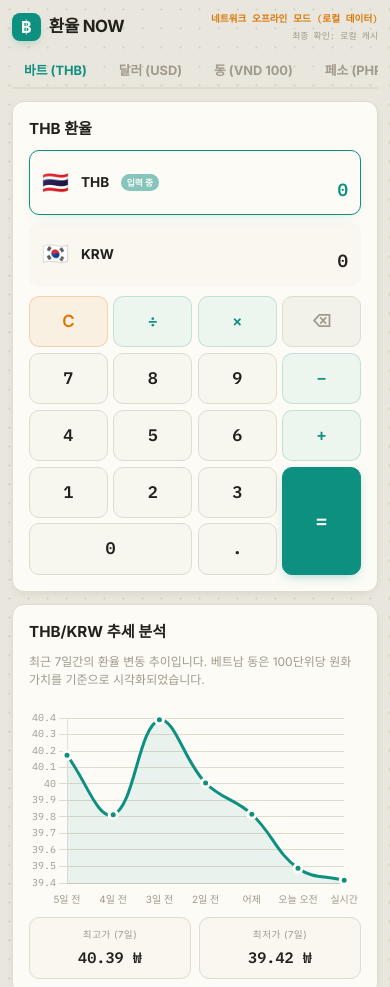
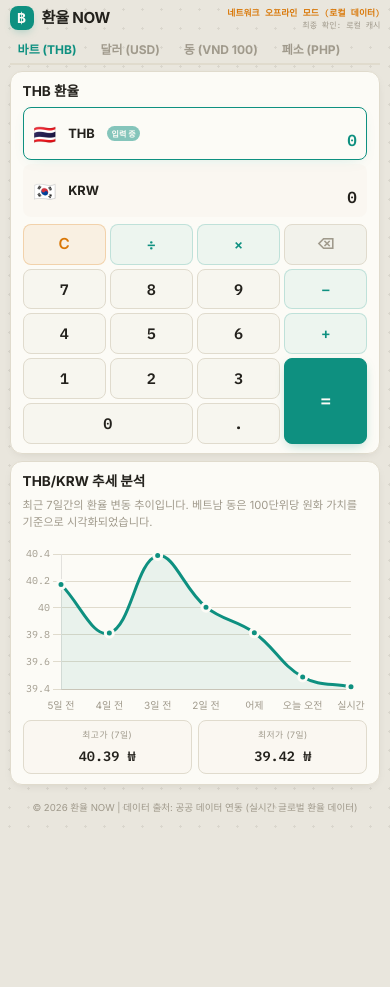
Before and after one commit to drbrookskim/exchangenow, a plain HTML site: page index.html in a window 390 px wide. Shown: the top 987 px of the page. After the commit the page ends 844 px from the top, so only its background shows below. Drawn offline with nearby package versions, Linux system fonts and the light colour scheme; no server answers.

Commit message:
fix: ultra-compact vertical spacing on mobile so keypad rows (1-9, 0, .) are fully visible above URL bar

```diff
--- a/index.css
+++ b/index.css
@@ -507,195 +507,81 @@ footer p {
    Covers: 5.5" cover (≈320px), 6.1" (≈375px), 6.5" cover (≈385px),
            6.7" (≈390px), 6.9" (≈412px)
    ========================================================================== */
+/* ==========================================================================
+   Responsive: Phone Screens (all phones including cover screens)
+   Covers: 5.5" cover (≈320px), 6.1" (≈375px), 6.5" cover (≈385px),
+           6.7" (≈390px), 6.9" (≈412px)
+   ========================================================================== */
 @media (max-width: 599px) {
   body {
-    padding: 0.75rem 0.75rem;
-    padding: calc(0.75rem + env(safe-area-inset-top)) 0.75rem calc(0.75rem + env(safe-area-inset-bottom)) 0.75rem;
+    padding: 0.35rem 0.6rem;
+    padding: calc(0.35rem + env(safe-area-inset-top)) 0.6rem calc(0.35rem + env(safe-area-inset-bottom)) 0.6rem;
   }
 
-  /* Header compact */
+  /* Header ultra-compact */
   header {
-    margin-bottom: 0.75rem;
+    margin-bottom: 0.35rem;
   }
 
   .header-top {
-    margin-bottom: 0.6rem;
+    margin-bottom: 0.25rem;
   }
 
   .logo-badge {
-    width: 1.8rem;
-    height: 1.8rem;
-    font-size: 1rem;
-  }
-
-  h1 {
-    font-size: 1.05rem;
-  }
-
-  .api-status {
-    font-size: 0.6rem;
-  }
-
-  .last-updated {
-    font-size: 0.55rem;
-  }
-
-  /* Nav tabs compact */
-  .nav-tab {
-    font-size: 0.8rem;
-    padding: 0.5rem 0.75rem;
-  }
-
-  /* Main grid mobile gap */
-  .main-grid {
-    gap: 0.75rem;
-  }
-
-  /* Card compact */
-  .card {
-    padding: 1rem;
-    border-radius: 12px;
-  }
-
-  .card-title {
-    font-size: 0.95rem;
-    margin-bottom: 0.6rem;
-  }
-
-  .card-subtitle {
-    font-size: 0.75rem;
-    margin-bottom: 0.75rem;
-  }
-
-  /* Currency rows compact */
-  .currency-list {
-    gap: 0.4rem;
-    margin-bottom: 0.6rem;
-  }
-
-  .currency-row {
-    padding: 0.7rem 0.75rem;
-    border-radius: 10px;
-  }
-
-  .flag {
-    font-size: 1.35rem;
-  }
-
-  .currency-code {
+    width: 1.5rem;
+    height: 1.5rem;
     font-size: 0.85rem;
-  }
-
-  .input-badge {
-    font-size: 0.55rem;
-    padding: 0.1rem 0.35rem;
-  }
-
-  .expr-display {
-    font-size: 0.65rem;
-    min-height: 0.9rem;
-  }
-
-  .val-display {
-    font-size: 1.1rem;
-  }
-
-  /* Keypad compact */
-  .keypad {
-    gap: 0.35rem;
-  }
-
-  .keypad-btn {
-    font-size: 1.05rem;
-    padding: 0.75rem 0;
-    border-radius: 10px;
-  }
-
-  .keypad-btn.action-equals {
-    font-size: 1.25rem;
-  }
-
-  /* Chart section compact */
-  .chart-wrapper {
-    margin: 0.5rem 0;
-  }
-
-  .chart-container {
-    height: 200px;
-  }
-
-  /* Stats compact */
-  .stats-grid {
-    gap: 0.5rem;
-  }
-
-  .stat-box {
-    padding: 0.6rem;
-    border-radius: 10px;
-  }
-
-  .stat-label {
-    font-size: 0.6rem;
-  }
-
-  .stat-val {
-    font-size: 0.95rem;
-  }
-
-  /* Footer compact */
-  footer {
-    margin-top: 1.5rem;
-    font-size: 0.65rem;
-  }
-}
-
-/* Extra-compact: Foldable Cover Screens (5.5" ≈320px) */
-@media (max-width: 360px) {
-  body {
-    padding: 0.5rem 0.5rem;
-    padding: calc(0.5rem + env(safe-area-inset-top)) 0.5rem calc(0.5rem + env(safe-area-inset-bottom)) 0.5rem;
-  }
-
-  header {
-    margin-bottom: 0.5rem;
-  }
-
-  .header-top {
-    margin-bottom: 0.4rem;
-  }
-
-  .logo-badge {
-    width: 1.6rem;
-    height: 1.6rem;
-    font-size: 0.9rem;
   }
 
   h1 {
     font-size: 0.95rem;
   }
 
-  .nav-tab {
-    font-size: 0.7rem;
-    padding: 0.4rem 0.5rem;
+  .api-status {
+    font-size: 0.55rem;
   }
 
+  .last-updated {
+    font-size: 0.5rem;
+    margin-top: 0;
+  }
+
+  /* Nav tabs ultra-compact */
+  .nav-tab {
+    font-size: 0.75rem;
+    padding: 0.35rem 0.5rem;
+  }
+
+  /* Main grid mobile gap */
+  .main-grid {
+    gap: 0.4rem;
+  }
+
+  /* Card ultra-compact */
   .card {
-    padding: 0.75rem;
-    border-radius: 10px;
+    padding: 0.6rem 0.75rem;
+    border-radius: 12px;
   }
 
   .card-title {
     font-size: 0.85rem;
-    margin-bottom: 0.4rem;
+    margin-bottom: 0.35rem;
   }
 
+  .card-subtitle {
+    font-size: 0.7rem;
+    margin-bottom: 0.5rem;
+  }
+
+  /* Currency rows ultra-compact */
   .currency-list {
-    gap: 0.3rem;
+    gap: 0.25rem;
     margin-bottom: 0.4rem;
   }
 
   .currency-row {
-    padding: 0.5rem 0.6rem;
+    padding: 0.45rem 0.6rem;
+    border-radius: 8px;
   }
 
   .flag {
@@ -703,42 +589,162 @@ footer p {
   }
 
   .currency-code {
-    font-size: 0.75rem;
+    font-size: 0.8rem;
+  }
+
+  .input-badge {
+    font-size: 0.5rem;
+    padding: 0.08rem 0.3rem;
+  }
+
+  .expr-display {
+    font-size: 0.65rem;
+    min-height: 0.8rem;
   }
 
   .val-display {
-    font-size: 0.95rem;
+    font-size: 1rem;
   }
 
+  /* Keypad ultra-compact */
   .keypad {
     gap: 0.25rem;
   }
 
   .keypad-btn {
-    font-size: 0.9rem;
-    padding: 0.6rem 0;
+    font-size: 0.95rem;
+    padding: 0.5rem 0;
     border-radius: 8px;
   }
 
   .keypad-btn.action-equals {
-    font-size: 1.1rem;
+    font-size: 1.15rem;
+  }
+
+  /* Chart section compact */
+  .chart-wrapper {
+    margin: 0.35rem 0;
   }
 
   .chart-container {
-    height: 160px;
+    height: 170px;
+  }
+
+  /* Stats compact */
+  .stats-grid {
+    gap: 0.4rem;
   }
 
   .stat-box {
-    padding: 0.5rem;
+    padding: 0.45rem;
+    border-radius: 8px;
+  }
+
+  .stat-label {
+    font-size: 0.55rem;
   }
 
   .stat-val {
     font-size: 0.85rem;
   }
 
+  /* Footer compact */
   footer {
     margin-top: 1rem;
     font-size: 0.6rem;
+  }
+}
+
+/* Extra-compact: Foldable Cover Screens (5.5" ≈320px) */
+@media (max-width: 360px) {
+  body {
+    padding: 0.25rem 0.4rem;
+    padding: calc(0.25rem + env(safe-area-inset-top)) 0.4rem calc(0.25rem + env(safe-area-inset-bottom)) 0.4rem;
+  }
+
+  header {
+    margin-bottom: 0.25rem;
+  }
+
+  .header-top {
+    margin-bottom: 0.2rem;
+  }
+
+  .logo-badge {
+    width: 1.35rem;
+    height: 1.35rem;
+    font-size: 0.75rem;
+  }
+
+  h1 {
+    font-size: 0.85rem;
+  }
+
+  .nav-tab {
+    font-size: 0.7rem;
+    padding: 0.25rem 0.4rem;
+  }
+
+  .card {
+    padding: 0.5rem;
+    border-radius: 10px;
+  }
+
+  .card-title {
+    font-size: 0.8rem;
+    margin-bottom: 0.25rem;
+  }
+
+  .currency-list {
+    gap: 0.2rem;
+    margin-bottom: 0.3rem;
+  }
+
+  .currency-row {
+    padding: 0.35rem 0.5rem;
+  }
+
+  .flag {
+    font-size: 1rem;
+  }
+
+  .currency-code {
+    font-size: 0.75rem;
+  }
+
+  .val-display {
+    font-size: 0.9rem;
+  }
+
+  .keypad {
+    gap: 0.2rem;
+  }
+
+  .keypad-btn {
+    font-size: 0.85rem;
+    padding: 0.45rem 0;
+    border-radius: 6px;
+  }
+
+  .keypad-btn.action-equals {
+    font-size: 1rem;
+  }
+
+  .chart-container {
+    height: 140px;
+  }
+
+  .stat-box {
+    padding: 0.35rem;
+  }
+
+  .stat-val {
+    font-size: 0.75rem;
+  }
+
+  footer {
+    margin-top: 0.75rem;
+    font-size: 0.55rem;
   }
 }
 
--- a/sw.js
+++ b/sw.js
@@ -1,4 +1,4 @@
-const CACHE_NAME = "exchange-now-v3";
+const CACHE_NAME = "exchange-now-v4";
 const ASSETS = [
   "./",
   "./index.html",
```
